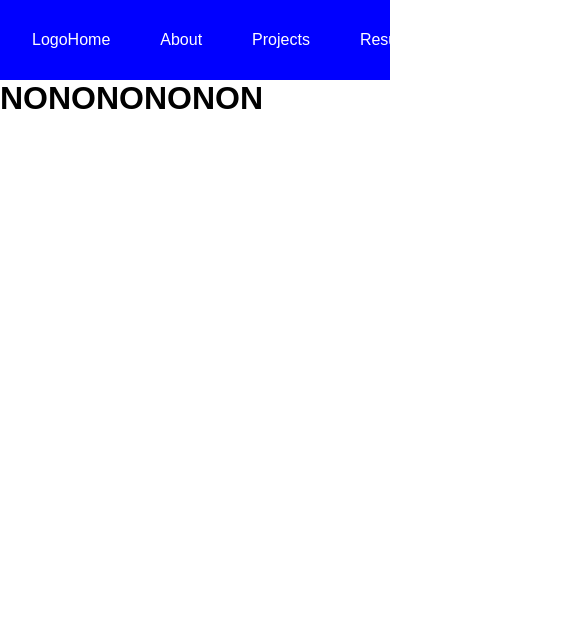
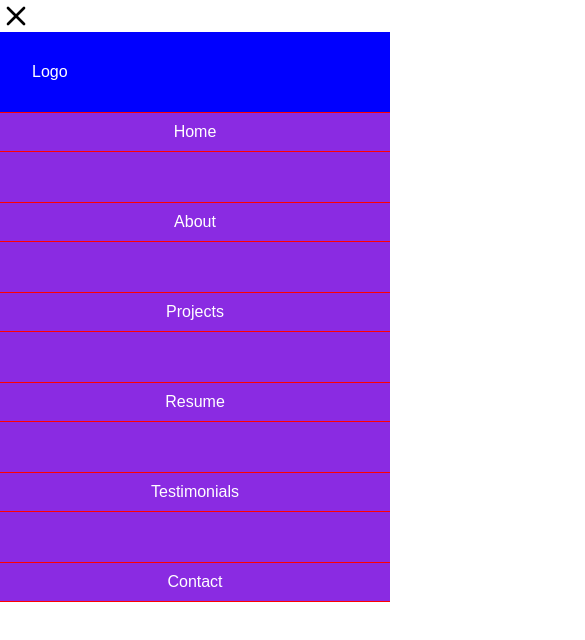
Before and after one commit to IanHancock36/ian-great-portfolio, a React (Create React App) app: page / in a window 390 px wide. Shown: the top 640 px of the page, 585 px wide, since content can reach past the window. Built offline with nearby package versions, Linux system fonts and the light colour scheme.

Commit message:
navbar works need to fix the hamburgers placement

```diff
--- a/src/Components/Navbar.css
+++ b/src/Components/Navbar.css
@@ -39,3 +39,34 @@
     font-size: 2rem;
     cursor: pointer;
 }
+
+@media only screen and (max-width: 500px){
+    .navbar{
+        position: relative;
+    }
+    .nav-links{
+        display: flex;
+        flex-direction: column;
+        position: absolute;
+        text-align: center;
+        width: 100%;
+        top: 80px;
+        left: -100%;
+        transition: 0.5s all;
+    }
+    .nav-links.active{
+        background-color: blueviolet;
+        left: 0 ;
+
+    }
+
+    .nav-item{
+        padding: 10px 0;
+        border-top: 1px solid red;
+        border-bottom: 1px solid red;
+    }
+
+    .nav-icon{
+        display: flex;
+    }
+}
```
